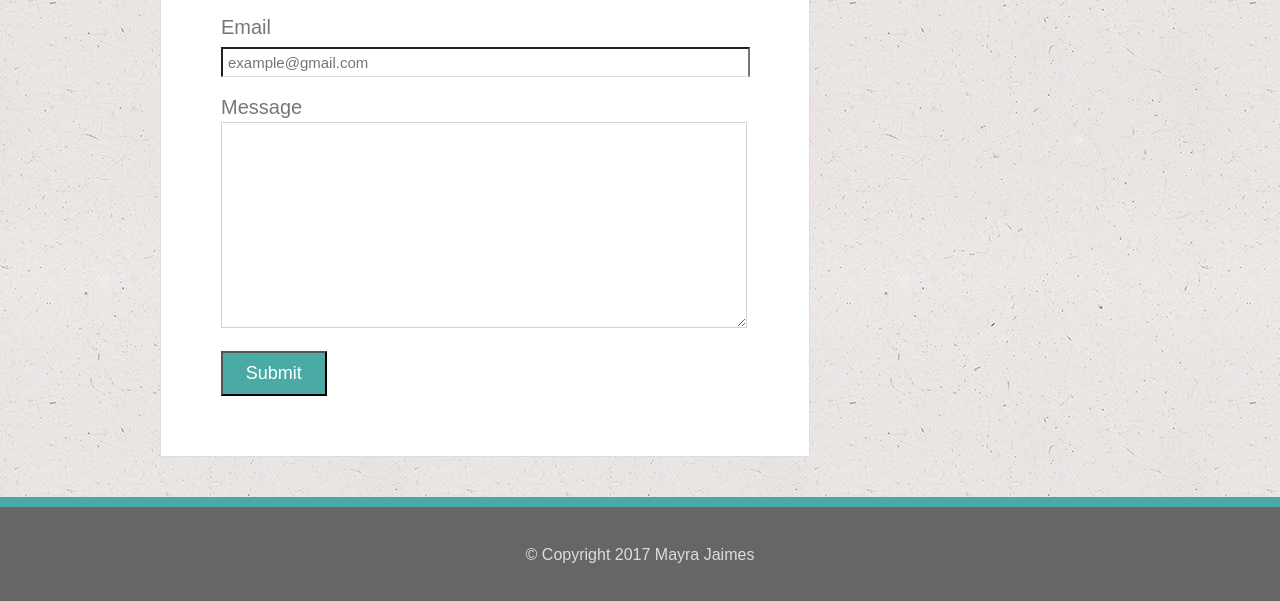
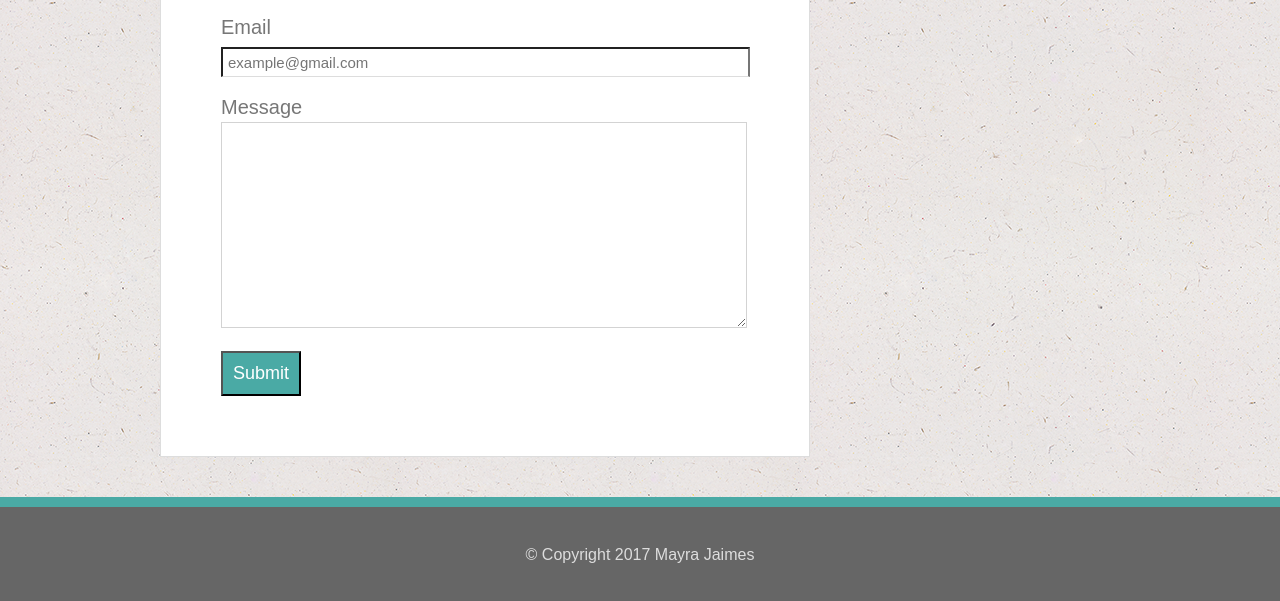
Before and after one commit to MayraJaimes/Responsive_Portfolio, a plain HTML site: page contact.html in a window 1280 px wide. Shown: the part 335-936 px from the top of the page. Drawn offline with Linux system fonts and the light colour scheme.

Commit message:
deleted the percentage width of the submit button

```diff
--- a/assets/css/style.css
+++ b/assets/css/style.css
@@ -194,7 +194,6 @@ textarea {
 }
 
 button {
-	width: 20%;
 	background-color: #4aaaa5;
 	color: #ffffff;
 	border-radius: 0;
```
